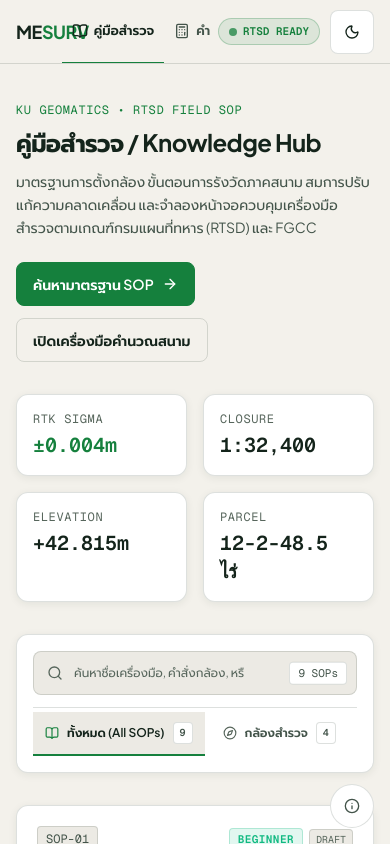
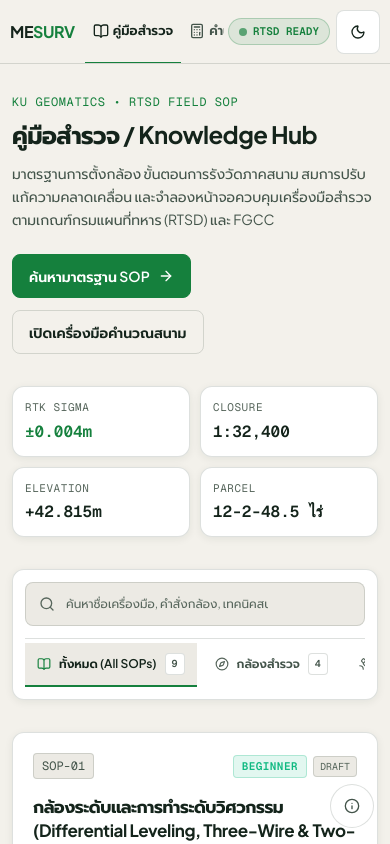
Before and after one commit to methastrategy/mesurvey-website, a React (Vite) app: page /#/knowledge in a window 390 px wide. Shown: the top 844 px of the page. Built offline with nearby package versions, Linux system fonts and the light colour scheme; what proj4 would draw is missing.

Commit message:
fix(responsive): pin horizontal viewport and resolve mobile/iPad text overlap and layout shifts

```diff
--- a/src/App.tsx
+++ b/src/App.tsx
@@ -130,11 +130,11 @@ export function App() {
   };
 
   return (
-    <div className="relative flex flex-col min-h-screen bg-[var(--bg)] text-[var(--text-1)] font-sans antialiased">
+    <div className="relative flex flex-col min-h-screen w-full max-w-full overflow-x-hidden bg-[var(--bg)] text-[var(--text-1)] font-sans antialiased">
       {/* Main Content Viewport (Full Width, No Left Sidebar) */}
       <div
-        className={`relative z-10 flex flex-col flex-1 min-w-0 ${
-          activeTab === 'map' ? 'h-screen h-[100dvh] overflow-hidden' : 'min-h-screen'
+        className={`relative z-10 flex flex-col flex-1 min-w-0 w-full max-w-full ${
+          activeTab === 'map' ? 'h-screen h-[100dvh] overflow-hidden' : 'min-h-screen overflow-x-hidden'
         }`}
       >
         {/* Top Navigation Bar (Fusion DNA: 64px height, 2px underline tabs, RTSD READY badge, Theme toggle) */}
@@ -151,10 +151,10 @@ export function App() {
 
         {/* Dynamic Main Workspace Container (max-w-6xl centered per Fusion DNA) */}
         <main
-          className={`flex-1 w-full ${
+          className={`flex-1 w-full max-w-full ${
             activeTab === 'map'
               ? 'h-screen h-[100dvh] p-0 m-0 overflow-hidden relative'
-              : 'max-w-6xl mx-auto px-4 sm:px-6 py-8 pb-16'
+              : 'max-w-6xl mx-auto px-3 sm:px-6 py-6 sm:py-8 pb-16'
           }`}
         >
           {activeTab === 'knowledge' && (
--- a/src/components/calculator/LevelingCalculator.tsx
+++ b/src/components/calculator/LevelingCalculator.tsx
@@ -141,7 +141,7 @@ export const LevelingCalculator: React.FC = () => {
       </div>
 
       {/* Leveling Table Input */}
-      <div className="bg-surface-1 dark:bg-[#111113] rounded-2xl border border-border dark:border-[#27272a] p-5 sm:p-6 shadow-sm overflow-x-auto">
+      <div className="bg-surface-1 dark:bg-[#111113] rounded-2xl border border-border dark:border-[#27272a] p-4 sm:p-6 shadow-sm overflow-x-auto w-full max-w-full">
         <div className="flex items-center justify-between mb-4">
           <h4 className="font-bold text-slate-900 dark:text-white text-sm">
             บันทึกการอ่านไม้ระดับ (Staff Readings Log)
@@ -312,7 +312,7 @@ export const LevelingCalculator: React.FC = () => {
           </div>
 
           {/* Computed Leveling Table */}
-          <div className="bg-surface-1 dark:bg-[#111113] rounded-2xl border border-border dark:border-[#27272a] p-5 sm:p-6 shadow-sm overflow-x-auto">
+          <div className="bg-surface-1 dark:bg-[#111113] rounded-2xl border border-border dark:border-[#27272a] p-4 sm:p-6 shadow-sm overflow-x-auto w-full max-w-full">
             <div className="flex items-center justify-between mb-4">
               <h4 className="font-bold text-slate-900 dark:text-white text-sm">
                 ตารางสรุปผลการคำนวณระดับ (Computed Reduced Level Table)
--- a/src/components/calculator/TraverseCalculator.tsx
+++ b/src/components/calculator/TraverseCalculator.tsx
@@ -307,7 +307,7 @@ export const TraverseCalculator: React.FC = () => {
       </div>
 
       {/* Traverse Legs Table Input */}
-      <div className="bg-surface-1 dark:bg-[#111113] rounded-3xl border border-hairline p-5 sm:p-6 shadow-sm overflow-x-auto">
+      <div className="bg-surface-1 dark:bg-[#111113] rounded-3xl border border-hairline p-4 sm:p-6 shadow-sm overflow-x-auto w-full max-w-full">
         <div className="flex items-center justify-between mb-4">
           <h4 className="font-bold text-slate-900 dark:text-white text-sm">
             ตารางข้อมูลเส้นวงรอบ (Traverse Legs Input)
@@ -442,7 +442,7 @@ export const TraverseCalculator: React.FC = () => {
           </div>
 
           {/* Adjusted Traverse Table */}
-          <div className="bg-surface-1 dark:bg-[#111113] rounded-3xl border border-hairline p-5 sm:p-6 shadow-sm overflow-x-auto">
+          <div className="bg-surface-1 dark:bg-[#111113] rounded-3xl border border-hairline p-4 sm:p-6 shadow-sm overflow-x-auto w-full max-w-full">
             <div className="flex items-center justify-between mb-4 flex-wrap gap-2">
               <h4 className="font-bold text-slate-900 dark:text-white text-sm flex items-center gap-2">
                 <CheckCircle2 className="w-4 h-4 text-emerald-600" />
--- a/src/components/knowledge/KnowledgeHub.tsx
+++ b/src/components/knowledge/KnowledgeHub.tsx
@@ -277,36 +277,36 @@ export const KnowledgeHub: React.FC<KnowledgeHubProps> = ({ initialTopicId, onNa
             </div>
 
             {/* 4 Telemetry Metric Cards (2x2 Grid — Geist Mono Tabular-Nums) */}
-            <div className="grid grid-cols-2 gap-4">
-              <div className="fusion-card p-4">
-                <div className="text-[var(--text-3)] text-xs font-mono uppercase tracking-wider mb-1">
+            <div className="grid grid-cols-2 gap-2.5 sm:gap-4">
+              <div className="fusion-card p-3 sm:p-4 min-w-0">
+                <div className="text-[var(--text-3)] text-[11px] sm:text-xs font-mono uppercase tracking-wider mb-1 truncate">
                   RTK Sigma
                 </div>
-                <div className="text-xl sm:text-2xl font-semibold font-mono tabular-nums text-[var(--accent)]">
+                <div className="text-base sm:text-2xl font-semibold font-mono tabular-nums text-[var(--accent)] truncate">
                   ±0.004m
                 </div>
               </div>
-              <div className="fusion-card p-4">
-                <div className="text-[var(--text-3)] text-xs font-mono uppercase tracking-wider mb-1">
+              <div className="fusion-card p-3 sm:p-4 min-w-0">
+                <div className="text-[var(--text-3)] text-[11px] sm:text-xs font-mono uppercase tracking-wider mb-1 truncate">
                   Closure
                 </div>
-                <div className="text-xl sm:text-2xl font-semibold font-mono tabular-nums text-[var(--text-1)]">
+                <div className="text-base sm:text-2xl font-semibold font-mono tabular-nums text-[var(--text-1)] truncate">
                   1:32,400
                 </div>
               </div>
-              <div className="fusion-card p-4">
-                <div className="text-[var(--text-3)] text-xs font-mono uppercase tracking-wider mb-1">
+              <div className="fusion-card p-3 sm:p-4 min-w-0">
+                <div className="text-[var(--text-3)] text-[11px] sm:text-xs font-mono uppercase tracking-wider mb-1 truncate">
                   Elevation
                 </div>
-                <div className="text-xl sm:text-2xl font-semibold font-mono tabular-nums text-[var(--text-1)]">
+                <div className="text-base sm:text-2xl font-semibold font-mono tabular-nums text-[var(--text-1)] truncate">
                   +42.815m
                 </div>
               </div>
-              <div className="fusion-card p-4">
-                <div className="text-[var(--text-3)] text-xs font-mono uppercase tracking-wider mb-1">
+              <div className="fusion-card p-3 sm:p-4 min-w-0">
+                <div className="text-[var(--text-3)] text-[11px] sm:text-xs font-mono uppercase tracking-wider mb-1 truncate">
                   Parcel
                 </div>
-                <div className="text-xl sm:text-2xl font-semibold font-mono tabular-nums text-[var(--text-1)]">
+                <div className="text-base sm:text-2xl font-semibold font-mono tabular-nums text-[var(--text-1)] truncate">
                   12-2-48.5 ไร่
                 </div>
               </div>
@@ -314,7 +314,7 @@ export const KnowledgeHub: React.FC<KnowledgeHubProps> = ({ initialTopicId, onNa
           </div>
 
           {/* ── Controls Near Content: Inline Search + Category Filter Bar ── */}
-          <div className="fusion-card p-4 space-y-3">
+          <div className="fusion-card p-3 sm:p-4 space-y-3">
             <div className="relative">
               <Search className="absolute left-3.5 top-1/2 -translate-y-1/2 w-4 h-4 text-[var(--text-3)] pointer-events-none" />
               <input
@@ -323,20 +323,20 @@ export const KnowledgeHub: React.FC<KnowledgeHubProps> = ({ initialTopicId, onNa
                 value={searchQuery}
                 onChange={(e) => setSearchQuery(e.target.value)}
                 aria-label="ค้นหาคู่มือปฏิบัติงานสำรวจ"
-                placeholder="ค้นหาชื่อเครื่องมือ, คำสั่งกล้อง, หรือเทคนิคสนาม (เช่น Two-Peg, Bowditch, 0-SET, Three-Wire, RTK, SLAM)... [กด /]"
-                className="w-full min-h-[44px] pl-10 pr-28 py-2.5 rounded-[var(--btn-radius)] border border-[var(--border)] bg-[var(--surface-2)] text-[var(--text-1)] placeholder-[var(--text-3)] text-xs sm:text-sm focus:outline-none focus:border-[var(--accent)] transition-colors"
+                placeholder="ค้นหาชื่อเครื่องมือ, คำสั่งกล้อง, เทคนิคสนาม (เช่น Two-Peg, Bowditch, RTK)... [กด /]"
+                className="w-full min-h-[44px] pl-10 pr-24 sm:pr-36 py-2.5 rounded-[var(--btn-radius)] border border-[var(--border)] bg-[var(--surface-2)] text-[var(--text-1)] placeholder-[var(--text-3)] text-xs sm:text-sm focus:outline-none focus:border-[var(--accent)] transition-colors"
               />
-              <div className="absolute right-2.5 top-1/2 -translate-y-1/2 flex items-center gap-2">
+              <div className="absolute right-2 top-1/2 -translate-y-1/2 flex items-center gap-1.5">
                 {searchQuery && (
                   <button
                     type="button"
                     onClick={() => setSearchQuery('')}
-                    className="min-h-[32px] px-2.5 py-1 rounded text-xs font-semibold text-[var(--text-2)] hover:text-[var(--text-1)] bg-[var(--surface)] border border-[var(--border)] transition-colors"
+                    className="min-h-[32px] px-2 py-1 rounded text-xs font-semibold text-[var(--text-2)] hover:text-[var(--text-1)] bg-[var(--surface)] border border-[var(--border)] transition-colors shrink-0"
                   >
-                    ล้างคำค้น
+                    ล้าง
                   </button>
                 )}
-                <span className="px-2 py-0.5 rounded bg-[var(--surface)] border border-[var(--border)] text-[11px] font-mono tabular-nums text-[var(--text-2)]">
+                <span className="hidden xs:inline-block px-1.5 sm:px-2 py-0.5 rounded bg-[var(--surface)] border border-[var(--border)] text-[10px] sm:text-[11px] font-mono tabular-nums text-[var(--text-2)] shrink-0">
                   {filteredTopics.length} SOPs
                 </span>
               </div>
@@ -406,15 +406,15 @@ export const KnowledgeHub: React.FC<KnowledgeHubProps> = ({ initialTopicId, onNa
                       </div>
 
                       {/* Title & Monospace English Subtitle */}
-                      <h2 className="text-[18px] font-bold text-[var(--text-1)] group-hover:text-[var(--accent)] transition-colors mb-1 leading-snug">
+                      <h2 className="text-[17px] sm:text-[18px] font-bold text-[var(--text-1)] group-hover:text-[var(--accent)] transition-colors mb-1 leading-snug break-words">
                         {topic.title}
                       </h2>
-                      <p className="font-mono text-[12px] text-[var(--accent)] mb-3">
+                      <p className="font-mono text-[11px] sm:text-[12px] text-[var(--accent)] mb-3 break-words">
                         {topic.titleEn}
                       </p>
 
                       {/* Summary */}
-                      <p className="text-[13px] text-[var(--text-2)] mb-4 leading-relaxed line-clamp-3 flex-grow">
+                      <p className="text-[13px] text-[var(--text-2)] mb-4 leading-relaxed line-clamp-3 flex-grow break-words">
                         {topic.summary}
                       </p>
 
@@ -432,8 +432,8 @@ export const KnowledgeHub: React.FC<KnowledgeHubProps> = ({ initialTopicId, onNa
                     </div>
 
                     {/* Card Footer: Telemetry Specs & Action Link */}
-                    <div className="pt-3.5 border-t border-[var(--border)] flex items-center justify-between gap-2">
-                      <div className="flex items-center gap-2.5 text-[11px] font-mono text-[var(--text-3)]">
+                    <div className="pt-3.5 border-t border-[var(--border)] flex flex-wrap items-center justify-between gap-2">
+                      <div className="flex items-center gap-2 text-[11px] font-mono text-[var(--text-3)] shrink-0">
                         <span>{topic.fieldProcedures.length} ขั้นตอน</span>
                         {topic.deviceWorkflow && topic.deviceWorkflow.length > 0 && (
                           <span className="text-[var(--accent)] font-semibold">• LCD Sim</span>
@@ -852,7 +852,7 @@ export const KnowledgeHub: React.FC<KnowledgeHubProps> = ({ initialTopicId, onNa
                         ))}
                       </div>
 
-                      <div className="pt-2 border-t border-emerald-900/60 flex items-center justify-between text-[10px] text-emerald-400 font-mono font-bold">
+                      <div className="pt-2 border-t border-emerald-900/60 flex flex-wrap items-center justify-between gap-1 text-[9px] sm:text-[10px] text-emerald-400 font-mono font-bold">
                         <span>[F1: DIST]</span>
                         <span>[F2: COORD]</span>
                         <span>[F3: SET]</span>
--- a/src/components/layout/Footer.tsx
+++ b/src/components/layout/Footer.tsx
@@ -8,19 +8,21 @@ interface FooterProps {
 export const Footer: React.FC<FooterProps> = ({ onOpenAbout }) => {
   return (
     <footer className="bg-[var(--surface)] text-[var(--text-2)] text-xs py-4 px-4 sm:px-6 border-t border-[var(--border)]">
-      <div className="max-w-6xl mx-auto flex flex-col sm:flex-row items-center justify-between gap-2 text-center sm:text-left">
-        <div className="flex items-center space-x-2">
-          <Compass className="w-3.5 h-3.5 text-[var(--accent)] shrink-0" />
-          <span className="font-bold text-[var(--text-1)] tracking-tight">
-            ME<span style={{ color: 'var(--accent)' }}>SURV</span>
-          </span>
-          <span className="text-[var(--border-strong)]">|</span>
-          <span className="text-[var(--text-2)] font-mono text-[11px]">
+      <div className="max-w-6xl mx-auto flex flex-col sm:flex-row items-center justify-between gap-3 text-center sm:text-left">
+        <div className="flex flex-wrap items-center justify-center sm:justify-start gap-x-2 gap-y-1">
+          <div className="flex items-center space-x-2">
+            <Compass className="w-3.5 h-3.5 text-[var(--accent)] shrink-0" />
+            <span className="font-bold text-[var(--text-1)] tracking-tight">
+              ME<span style={{ color: 'var(--accent)' }}>SURV</span>
+            </span>
+          </div>
+          <span className="text-[var(--border-strong)] hidden sm:inline">|</span>
+          <span className="text-[var(--text-2)] font-mono text-[11px] break-words">
             FIELD TERMINAL v4.2 • Geomatics & Survey Engineering
           </span>
         </div>
 
-        <div className="flex items-center space-x-3 text-[var(--text-2)] font-mono text-[11px]">
+        <div className="flex flex-wrap items-center justify-center sm:justify-end gap-x-3 gap-y-1 text-[var(--text-2)] font-mono text-[11px]">
           {onOpenAbout && (
             <>
               <button
--- a/src/components/layout/Header.tsx
+++ b/src/components/layout/Header.tsx
@@ -35,16 +35,16 @@ export const Header: React.FC<HeaderProps> = ({
 
   return (
     <header className="nav-bar select-none">
-      <div className="max-w-6xl mx-auto px-4 sm:px-6 h-full flex items-center justify-between gap-2">
+      <div className="max-w-6xl mx-auto px-2.5 sm:px-6 h-full flex items-center justify-between gap-1 sm:gap-2">
 
         {/* Left: MESURV Brand Identity + Field Terminal Tag + Contextual Sub-Breadcrumb */}
-        <div className="flex items-center gap-3 min-w-0">
+        <div className="flex items-center gap-1.5 sm:gap-3 min-w-0 shrink-0">
           <button
             onClick={() => setActiveTab('knowledge')}
-            className="flex items-center gap-3 min-h-[44px] py-1 pr-2 text-left micro-press focus-ring shrink-0"
+            className="flex items-center gap-2 sm:gap-3 min-h-[44px] py-1 pr-1.5 sm:pr-2 text-left micro-press focus-ring shrink-0"
             title="MESURV Field Terminal"
           >
-            <div className="font-bold text-lg tracking-tight text-[var(--text-1)]">
+            <div className="font-bold text-base sm:text-lg tracking-tight text-[var(--text-1)] shrink-0">
               ME<span style={{ color: 'var(--accent)' }}>SURV</span>
             </div>
             <div className="hidden sm:block h-4 w-px bg-[var(--border)]" />
@@ -140,7 +140,7 @@ export const Header: React.FC<HeaderProps> = ({
         </nav>
 
         {/* Right: RTSD READY Telemetry Status Badge + Dual-Theme Toggle (Fieldbook ↔ Terminal) */}
-        <div className="flex items-center gap-2.5 shrink-0">
+        <div className="flex items-center gap-1.5 sm:gap-2.5 shrink-0">
           <div className="hidden sm:inline-flex status-badge" title="Royal Thai Survey Department Standard Ready">
             <span className="status-dot" />
             <span>RTSD READY</span>
@@ -152,7 +152,7 @@ export const Header: React.FC<HeaderProps> = ({
               onClick={onToggleTheme}
               aria-label={theme === 'fieldbook' ? 'สลับเป็นโหมดมืด Terminal' : 'สลับเป็นโหมดสว่าง Fieldbook'}
               title={theme === 'fieldbook' ? 'Theme: Fieldbook (คลิกเพื่อสลับเป็น Terminal Dark)' : 'Theme: Terminal (คลิกเพื่อสลับเป็น Fieldbook Light)'}
-              className="min-h-[44px] min-w-[44px] px-3 py-2 rounded-[var(--btn-radius)] bg-[var(--surface)] hover:bg-[var(--surface-2)] border border-[var(--border)] hover:border-[var(--border-strong)] text-[var(--text-1)] flex items-center justify-center gap-2 transition-colors micro-press focus-ring"
+              className="min-h-[44px] min-w-[44px] px-2 sm:px-3 py-2 rounded-[var(--btn-radius)] bg-[var(--surface)] hover:bg-[var(--surface-2)] border border-[var(--border)] hover:border-[var(--border-strong)] text-[var(--text-1)] flex items-center justify-center gap-2 transition-colors micro-press focus-ring"
             >
               {theme === 'fieldbook' ? (
                 <>
--- a/src/components/map/MapToolbar.tsx
+++ b/src/components/map/MapToolbar.tsx
@@ -52,7 +52,7 @@ export const MapToolbar: React.FC<MapToolbarProps> = ({
   return (
     <aside
       aria-label="แผงควบคุมแผนที่ภาคสนาม MESURV"
-      className="absolute top-3 sm:top-4 left-3 sm:left-4 z-[1000] w-[calc(100vw-24px)] sm:w-[380px] max-w-[390px] pointer-events-auto select-none"
+      className="absolute top-3 sm:top-4 left-3 right-3 sm:right-auto sm:left-4 sm:w-[380px] max-w-[390px] pointer-events-auto select-none"
     >
       <div
         className="p-3 space-y-3"
--- a/src/components/map/WebMap.tsx
+++ b/src/components/map/WebMap.tsx
@@ -987,7 +987,7 @@ export const WebMap: React.FC<WebMapProps> = ({ externalPoint, onSendToCalculato
 
       {/* Bottom Telemetry HUD Bar (Solid Surface, Tabular Precision Rule) */}
       <div
-        className="absolute bottom-20 md:bottom-4 left-3 sm:left-4 z-[990] px-3.5 py-2 rounded-lg font-mono tabular-nums text-xs pointer-events-none flex flex-wrap items-center gap-x-3 gap-y-1"
+        className="absolute bottom-20 md:bottom-4 left-3 right-3 md:right-auto sm:left-4 z-[990] max-w-[calc(100%-24px)] md:max-w-none px-3.5 py-2 rounded-lg font-mono tabular-nums text-xs pointer-events-none flex flex-wrap items-center gap-x-3 gap-y-1"
         style={{
           backgroundColor: 'var(--surface)',
           color: 'var(--text-1)',
--- a/src/index.css
+++ b/src/index.css
@@ -64,8 +64,12 @@ body[data-theme="terminal"],
 
   html, body {
     height: 100%;
+    width: 100%;
+    max-width: 100vw;
     margin: 0;
     padding: 0;
+    overflow-x: hidden;
+    position: relative;
     background-color: var(--bg);
     color: var(--text-1);
     font-family: 'Plus Jakarta Sans', 'Prompt', -apple-system, BlinkMacSystemFont, sans-serif;
@@ -74,6 +78,13 @@ body[data-theme="terminal"],
     -moz-osx-font-smoothing: grayscale;
     text-rendering: optimizeLegibility;
     transition: background-color 150ms ease, color 150ms ease;
+  }
+
+  #root {
+    min-height: 100%;
+    width: 100%;
+    max-width: 100vw;
+    overflow-x: hidden;
   }
 
   h1, h2, h3, h4 {
@@ -113,6 +124,7 @@ body[data-theme="terminal"],
   background-color: var(--nav-bg);
   border-bottom: 1px solid var(--border);
   width: 100%;
+  max-width: 100vw;
   transition: background-color 150ms ease, border-color 150ms ease;
 }
 
@@ -120,8 +132,8 @@ body[data-theme="terminal"],
   height: 64px;
   display: inline-flex;
   align-items: center;
-  gap: 6px;
-  padding: 0 10px;
+  gap: 4px;
+  padding: 0 8px;
   color: var(--text-2);
   font-weight: 600;
   font-size: 0.8125rem;
@@ -129,6 +141,13 @@ body[data-theme="terminal"],
   border-bottom: 2px solid transparent;
   transition: color 150ms ease, border-color 150ms ease;
   white-space: nowrap;
+}
+
+@media (min-width: 400px) {
+  .nav-tab {
+    gap: 6px;
+    padding: 0 10px;
+  }
 }
 
 @media (min-width: 640px) {
```
Also changed, not shown: src/components/calculator/CalculatorHub.tsx (+10 -10 lines).
